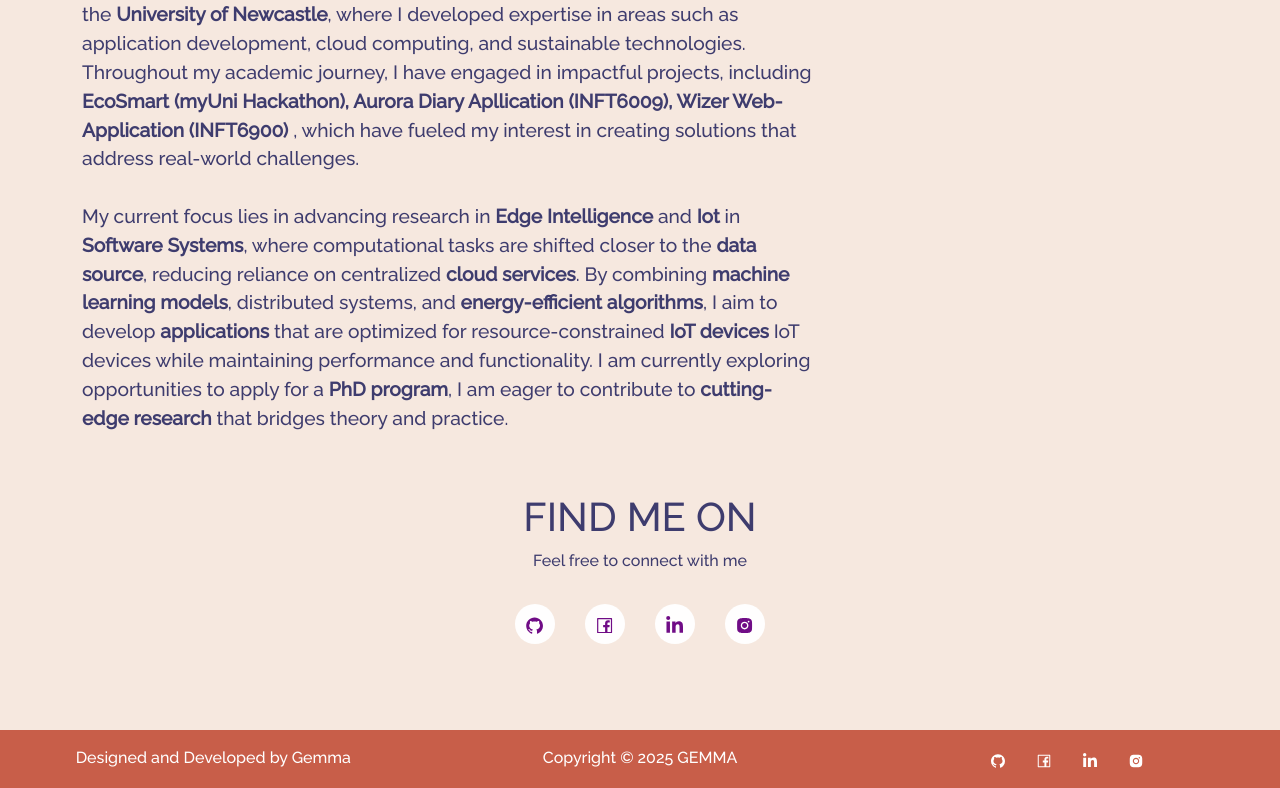
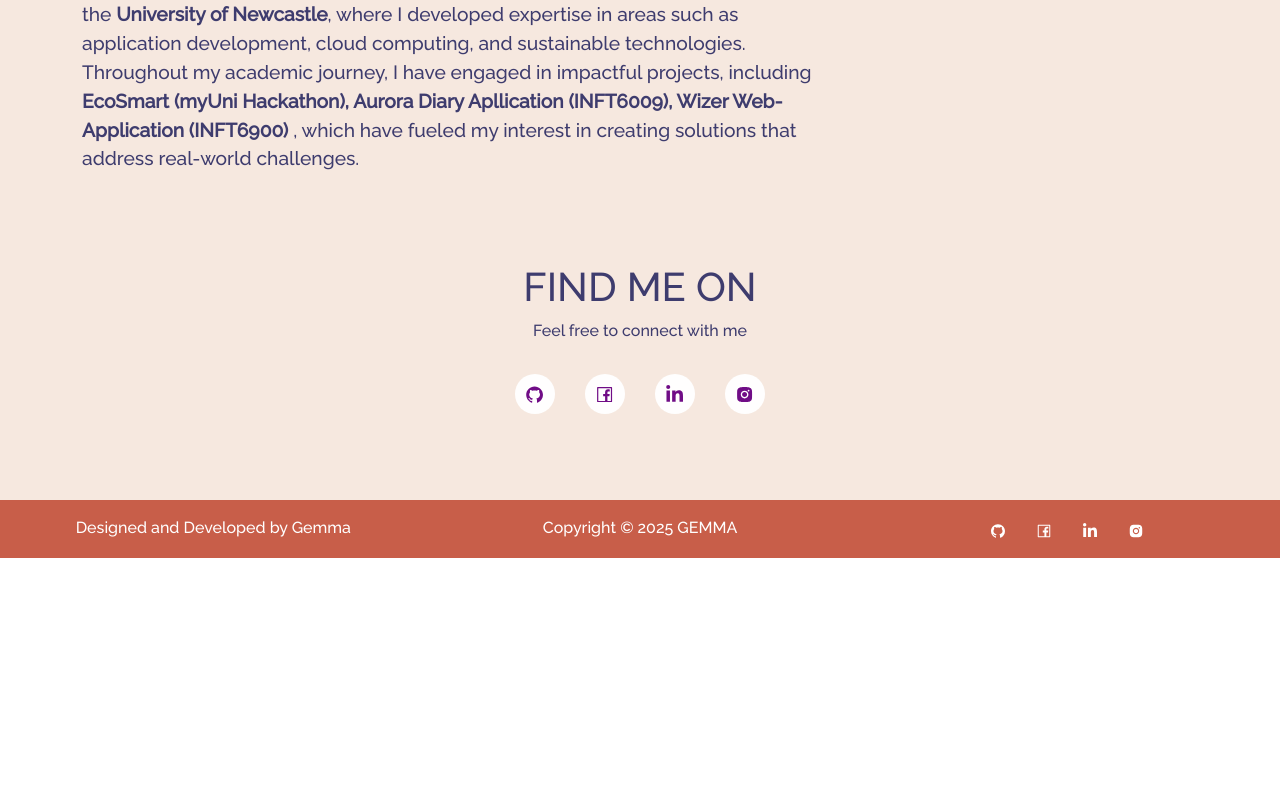
Before and after one commit to gemnotgraphene/thanhtuyen, a React (Create React App) app: page / in a window 1280 px wide. Shown: the part 1185-1973 px from the top of the page. After the commit the page ends 1743 px from the top, so only its background shows below. Built offline with nearby package versions, Linux system fonts and the light colour scheme.

Commit message:
Update Home 2.Js 08 JAN2025

```diff
--- a/src/components/Home/Home2.js
+++ b/src/components/Home/Home2.js
@@ -28,9 +28,9 @@ function Home2() {
               I recently graduated with a <strong className="blue">Master of Information Technology</strong> with <strong className="blue">Distinction</strong> from the <strong className="blue">University of Newcastle</strong>, where I developed expertise in areas such as application development, cloud computing, and sustainable technologies. Throughout my academic journey, I have engaged in impactful projects, including <strong className="blue">EcoSmart (myUni Hackathon), Aurora Diary Apllication (INFT6009), Wizer Web-Application (INFT6900)</strong> , which have fueled my interest in creating solutions that address real-world challenges.
                             <br />
               <br />
-              My current focus lies in advancing research in <strong className="blue">Edge Intelligence</strong> and <strong className="blue">Iot</strong> in <strong className="blue">Software Systems</strong>, where computational tasks are shifted closer to the <strong className="blue">data source</strong>, reducing reliance on centralized <strong className="blue">cloud services</strong>. By combining <strong className="blue">machine learning models</strong>, distributed systems, and <strong className="blue">energy-efficient algorithms</strong>, I aim to develop <strong className="blue">applications</strong> that are optimized for resource-constrained <strong className="blue">IoT devices</strong> IoT devices while maintaining performance and functionality.
+              {/* My current focus lies in advancing research in <strong className="blue">Edge Intelligence</strong> and <strong className="blue">Iot</strong> in <strong className="blue">Software Systems</strong>, where computational tasks are shifted closer to the <strong className="blue">data source</strong>, reducing reliance on centralized <strong className="blue">cloud services</strong>. By combining <strong className="blue">machine learning models</strong>, distributed systems, and <strong className="blue">energy-efficient algorithms</strong>, I aim to develop <strong className="blue">applications</strong> that are optimized for resource-constrained <strong className="blue">IoT devices</strong> IoT devices while maintaining performance and functionality.
               I am currently exploring opportunities to apply for a <strong className="blue">PhD program</strong>, I am eager to contribute to <strong className="blue">cutting-edge research</strong> that bridges theory and practice.
-
+              */}
             </p>
           </Col>
           <Col md={4} className="myAvtar">
```
